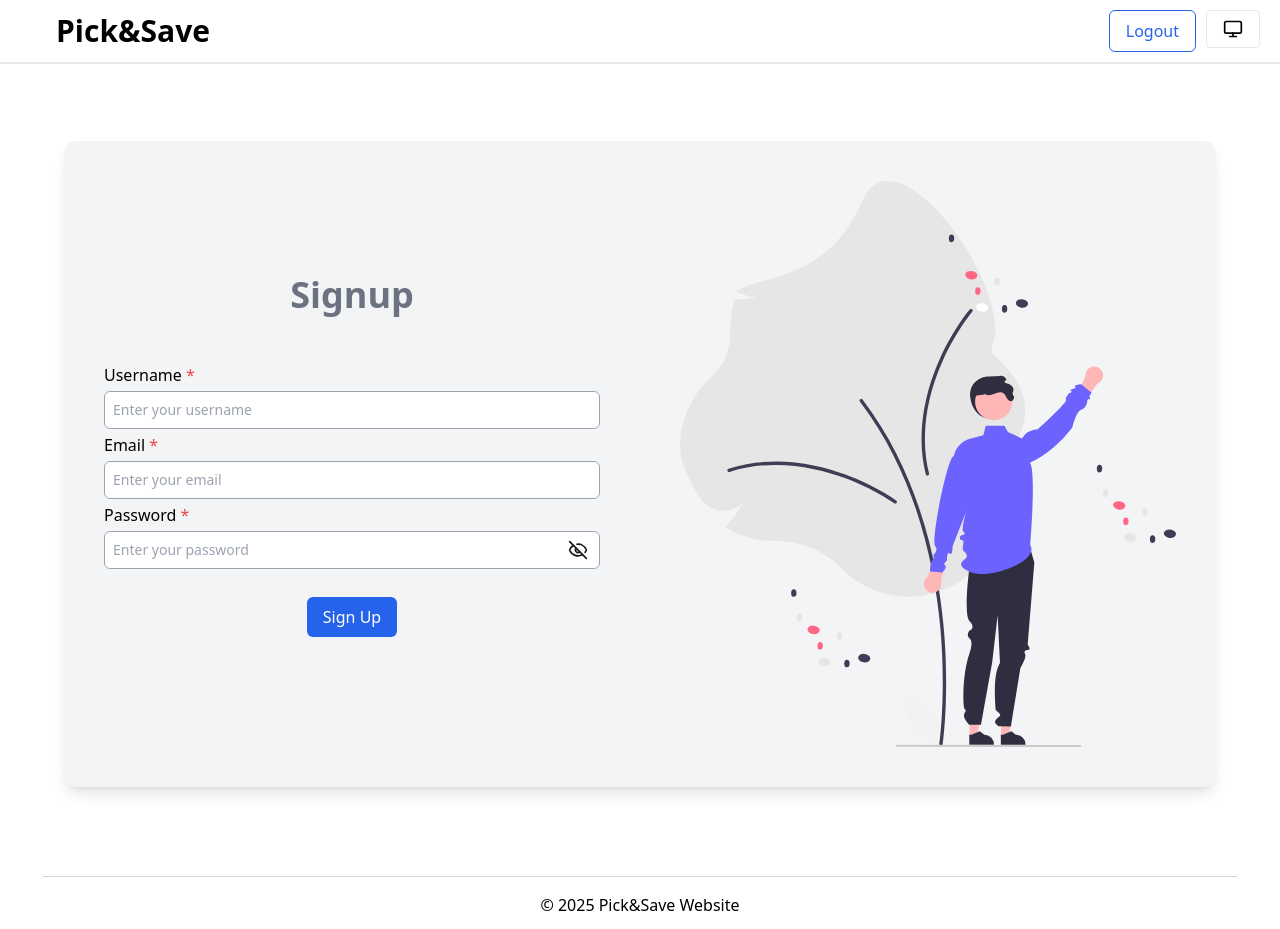
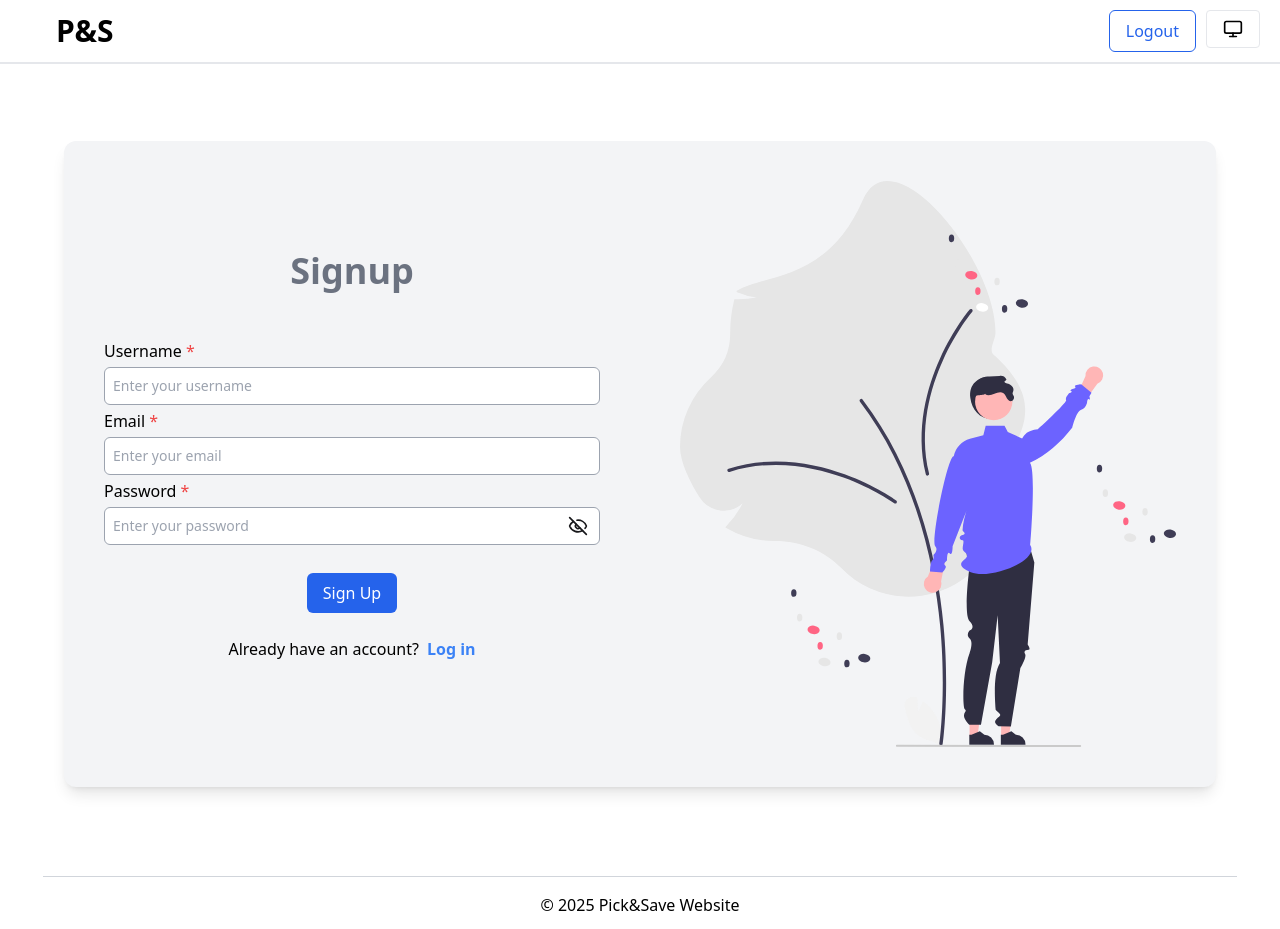
Before and after one commit to krystiankapusta/Pick-Save-Frontend, a React (Vite) app: page /auth/signup in a window 1280 px wide. Built offline with nearby package versions, Linux system fonts and the light colour scheme; sample sign-in values are in the browser's storage.

Commit message:
Update header navigation and styles (#11)

```diff
--- a/src/Components/Forms/LoginForm/LoginForm.tsx
+++ b/src/Components/Forms/LoginForm/LoginForm.tsx
@@ -140,7 +140,7 @@ const LoginForm = () => {
                                 {errors.root?.message}
                             </p>
                         )}
-                        <div className="flex items-center justify-center">
+                        <div className="flex flex-col md:flex-row items-center justify-center ">
                             <h3 className="dark:text-white mr-2">
                                 Don't have an account?
                             </h3>
--- a/src/Components/Forms/SignupForm/SignupForm.tsx
+++ b/src/Components/Forms/SignupForm/SignupForm.tsx
@@ -3,7 +3,7 @@ import { useForm } from 'react-hook-form';
 import Button from '../../Button/Button';
 import { signupAPI } from '../../../Services/AuthServices';
 import type { SignupFormInputs } from '../../../Models/User';
-import { useNavigate } from 'react-router-dom';
+import { useNavigate, Link } from 'react-router-dom';
 import welcomeIllustration from '../../../assets/welcome.svg';
 
 const SignupForm = () => {
@@ -134,6 +134,17 @@ const SignupForm = () => {
                                 {errors.root?.message}
                             </p>
                         )}
+                        <div className="flex flex-col md:flex-row items-center justify-center ">
+                            <h3 className="dark:text-white mr-2">
+                                Already have an account?
+                            </h3>
+                            <Link
+                                to="/auth/login"
+                                className="font-bold text-blue-500"
+                            >
+                                Log in
+                            </Link>
+                        </div>
                     </form>
                 </div>
                 <div className="hidden md:block md:w-1/2 p-10">
--- a/src/Components/Header/Header.tsx
+++ b/src/Components/Header/Header.tsx
@@ -9,9 +9,6 @@ const Header = () => {
     const handleLoginNavigate = () => {
         navigate(`/auth/login`);
     };
-    const handleSignupNavigate = () => {
-        navigate(`/auth/signup`);
-    };
     const handleLogout = async () => {
         logout();
     };
@@ -20,12 +17,25 @@ const Header = () => {
     return (
         <header className="flex justify-between items-center h-16 bg-white dark:bg-zinc-800 border-b-2 sticky top-0">
             <div className="ml-14">
+                {!loggedIn ? (
+                    <>
                         <Link
                             className="text-3xl font-bold text-black dark:text-white"
                             to="/"
                         >
                             Pick&Save
                         </Link>
+                    </>
+                ) : (
+                    <>
+                        <Link
+                            className="text-3xl font-bold text-black dark:text-white"
+                            to="/main"
+                        >
+                            P&S
+                        </Link>
+                    </>
+                )}
             </div>
             <nav className="flex gap-2.5 mr-5 ">
                 {!loggedIn ? (
@@ -34,11 +44,6 @@ const Header = () => {
                             variant="tertiary"
                             label="Log in"
                             onClick={handleLoginNavigate}
-                        />
-                        <Button
-                            variant="tertiary"
-                            label="Sign up"
-                            onClick={handleSignupNavigate}
                         />
                     </>
                 ) : (
--- a/src/Pages/HomePage/HomePage.tsx
+++ b/src/Pages/HomePage/HomePage.tsx
@@ -12,7 +12,7 @@ const HomePage = () => {
     return (
         <section className="flex min-h-screen justify-center w-full bg-white dark:bg-zinc-800">
             <div className="flex flex-col items-center justify-center max-w-7xl gap-10 p-1">
-                <div className="flex w-full bg-blue-100 shadow-lg rounded-xl">
+                <div className="flex w-full bg-blue-100 dark:bg-blue-200 shadow-lg rounded-xl">
                     <div className="flex flex-col justify-center w-full md:w-1/2 p-10 gap-4">
                         <h2 className="text-xl md:text-3xl lg:text-5xl font-bold">
                             Smarter Shopping. Bigger Savings.
@@ -37,7 +37,7 @@ const HomePage = () => {
                         />
                     </div>
                 </div>
-                <div className="flex w-full bg-red-100 shadow-lg rounded-xl">
+                <div className="flex w-full bg-red-100 dark:bg-red-200 shadow-lg rounded-xl">
                     <div className="flex flex-col justify-center w-full md:w-1/2 p-10 gap-4">
                         <h2 className="text-xl md:text-3xl lg:text-5xl font-bold">
                             The Grocery List That Plans Itself
--- a/src/Pages/MainPage/MainPage.tsx
+++ b/src/Pages/MainPage/MainPage.tsx
@@ -1,6 +1,6 @@
 const MainPage = () => {
     return (
-        <div className="bg-white dark:bg-gray-200">
+        <div className="min-h-screen bg-white dark:bg-zinc-800">
             <h2>Main Page</h2>
         </div>
     );
--- a/src/Pages/NotFound/NotFound.tsx
+++ b/src/Pages/NotFound/NotFound.tsx
@@ -1,10 +1,16 @@
 import { useNavigate } from 'react-router-dom';
 import Button from '../../Components/Button/Button';
+import { UseAuth } from '../../Context/UseAuth';
 
 const NotFound = () => {
+    const { isLoggedIn } = UseAuth();
     const navigate = useNavigate();
-    const handleNavigation = () => {
+    const loggedIn = isLoggedIn();
+    const handleHomeNavigation = () => {
         navigate(`/`);
+    };
+    const handleMainNavigation = () => {
+        navigate(`/main`);
     };
     return (
         <div className="min-h-screen flex justify-center items-center w-full bg-white dark:bg-zinc-800">
@@ -19,11 +25,19 @@ const NotFound = () => {
                         been moved.
                     </p>
                     <div className="mt-3">
-                        <Button
-                            variant="primary"
-                            label="Back to Home"
-                            onClick={handleNavigation}
-                        />
+                        {!loggedIn ? (
+                            <Button
+                                variant="primary"
+                                label="Back to Home"
+                                onClick={handleHomeNavigation}
+                            />
+                        ) : (
+                            <Button
+                                variant="primary"
+                                label="Back to Main"
+                                onClick={handleMainNavigation}
+                            />
+                        )}
                     </div>
                 </div>
             </div>
```
Lines whose indentation alone changed are shown as unchanged.
